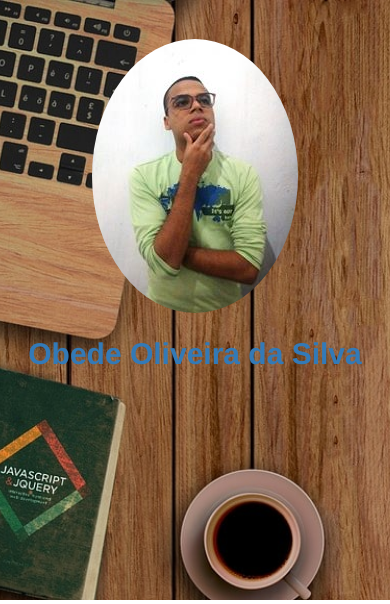
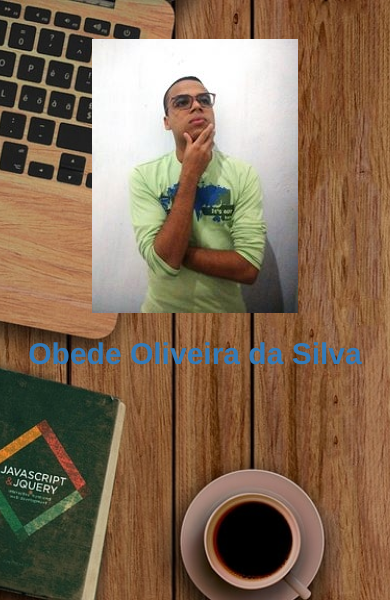
Before and after one commit to obedeoliveira/obedeoliveira, a PHP site: page / in a window 390 px wide. Shown: the top 604 px of the page. Run offline with PHP 8.4, Linux system fonts and the light colour scheme.

Commit message:
Melhorando responsividade

```diff
--- a/css/style.css
+++ b/css/style.css
@@ -200,9 +200,9 @@
 	font-size:16px;
 	line-height:1.7;
 }
-img#site-title {
+/*img#site-title {
 	border-radius: 50%;
-}
+}*/
 
 /*.papers,.papers:before,.papers:after {
 	background-color:#fff;
```
